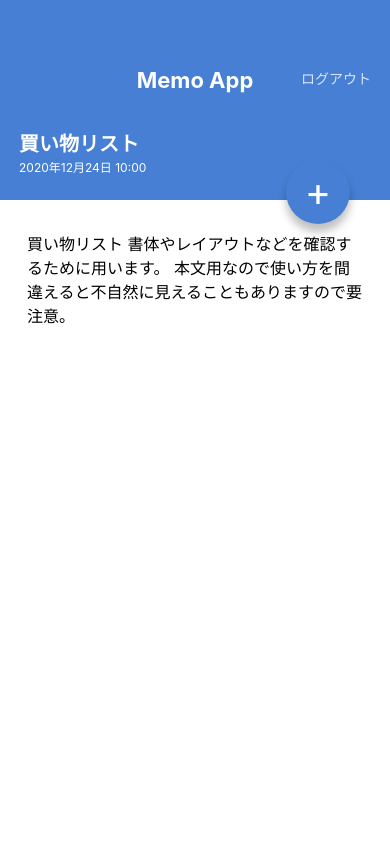
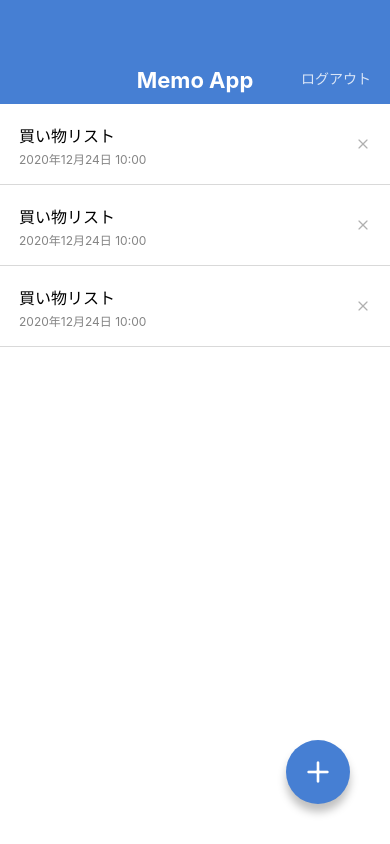
Before and after one commit to JOHYEONJUN39/MemoApp, a React Native app: screen / in a window 390 px wide. Built offline with nearby package versions, Linux system fonts and the light colour scheme.

Commit message:
✨ feat : Change Circle Button to Icon & select Icon as Props

```diff
--- a/App.jsx
+++ b/App.jsx
@@ -1,10 +1,10 @@
 import React from 'react';
-// import MemoListScreen from './src/screens/MemoListScreen.tsx';
-import MemoDetailScreen from './src/screens/MemoDetailScreen.tsx';
+import MemoListScreen from './src/screens/MemoListScreen.tsx';
+// import MemoDetailScreen from './src/screens/MemoDetailScreen.tsx';
 
 export default function App() {
   return (
-    // <MemoListScreen />
-    <MemoDetailScreen />
+    <MemoListScreen />
+    // <MemoDetailScreen />
   );
 }
--- a/src/components/CircleButton.tsx
+++ b/src/components/CircleButton.tsx
@@ -1,26 +1,24 @@
 import {
-  StyleSheet,
-  Text,
-  View,
-  ViewStyle,
+  StyleSheet, View, ViewStyle,
 } from 'react-native';
 import React from 'react';
+import { Feather } from '@expo/vector-icons';
 
 type Props = {
-  children: React.ReactNode;
   style?: ViewStyle;
+  name: string;
 };
 
-export default function CircleButton({ children, style }: Props) {
+export default function CircleButton({ style, name }: Props) {
   return (
     <View style={[styles.circleButton, style]}>
-      <Text style={styles.circleButtonLabel}>{children}</Text>
+      <Feather name={name} size={32} color="white" />
     </View>
   );
 }
 
 CircleButton.defaultProps = {
-  style: {}, // 원하는 경우 기본 스타일을 빈 객체로 지정하거나 다른 스타일 객체를 넣을 수 있습니다.
+  style: {},
 };
 
 const styles = StyleSheet.create({
--- a/src/components/MemoList.tsx
+++ b/src/components/MemoList.tsx
@@ -1,5 +1,6 @@
 import { StyleSheet, Text, View } from 'react-native';
 import React from 'react';
+import { Feather } from '@expo/vector-icons';
 
 export default function MemoList() {
   return (
@@ -10,7 +11,7 @@
           <Text style={styles.memoListItemDate}>2020年12月24日 10:00</Text>
         </View>
         <View>
-          <Text>X</Text>
+          <Feather name="x" size={16} color="#B0B0B0" />
         </View>
       </View>
       <View style={styles.memoListItem}>
@@ -19,7 +20,7 @@
           <Text style={styles.memoListItemDate}>2020年12月24日 10:00</Text>
         </View>
         <View>
-          <Text>X</Text>
+          <Feather name="x" size={16} color="#B0B0B0" />
         </View>
       </View>
       <View style={styles.memoListItem}>
@@ -28,7 +29,7 @@
           <Text style={styles.memoListItemDate}>2020年12月24日 10:00</Text>
         </View>
         <View>
-          <Text>X</Text>
+          <Feather name="x" size={16} color="#B0B0B0" />
         </View>
       </View>
     </View>
--- a/src/screens/MemoDetailScreen.tsx
+++ b/src/screens/MemoDetailScreen.tsx
@@ -1,8 +1,5 @@
 import {
-  StyleSheet,
-  View,
-  Text,
-  ScrollView,
+  StyleSheet, View, Text, ScrollView,
 } from 'react-native';
 import React from 'react';
 import AppBar from '../components/AppBar.tsx';
@@ -23,7 +20,7 @@
           本文用なので使い方を間違えると不自然に見えることもありますので要注意。
         </Text>
       </ScrollView>
-      <CircleButton style={{ top: 160, bottom: 'auto' }}>+</CircleButton>
+      <CircleButton name="edit-2" style={{ top: 160, bottom: 'auto' }} />
     </View>
   );
 }
--- a/src/screens/MemoListScreen.tsx
+++ b/src/screens/MemoListScreen.tsx
@@ -9,7 +9,7 @@
     <View style={styles.container}>
       <AppBar />
       <MemoList />
-      <CircleButton>+</CircleButton>
+      <CircleButton name="plus" />
     </View>
   );
 }
```
